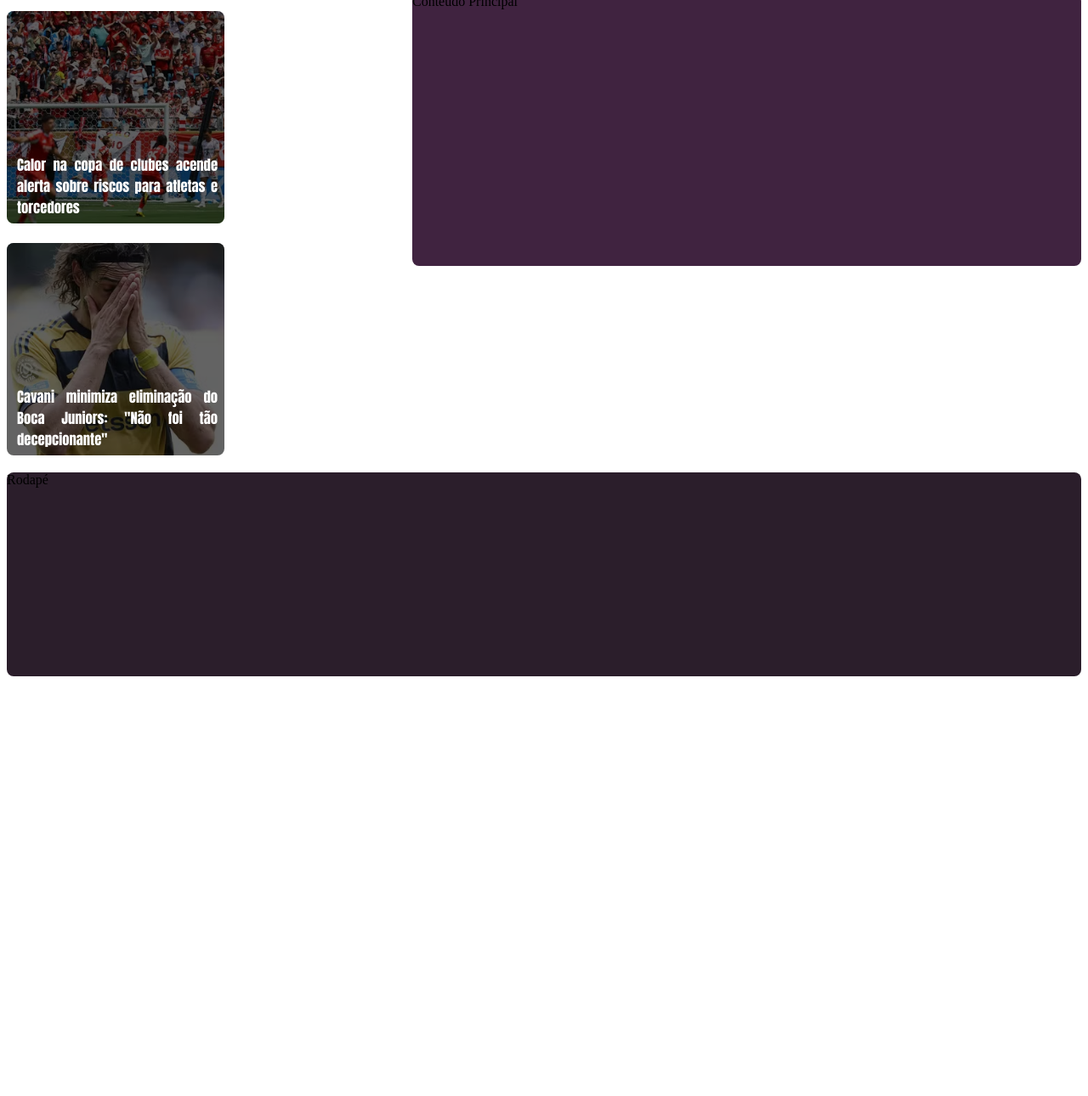
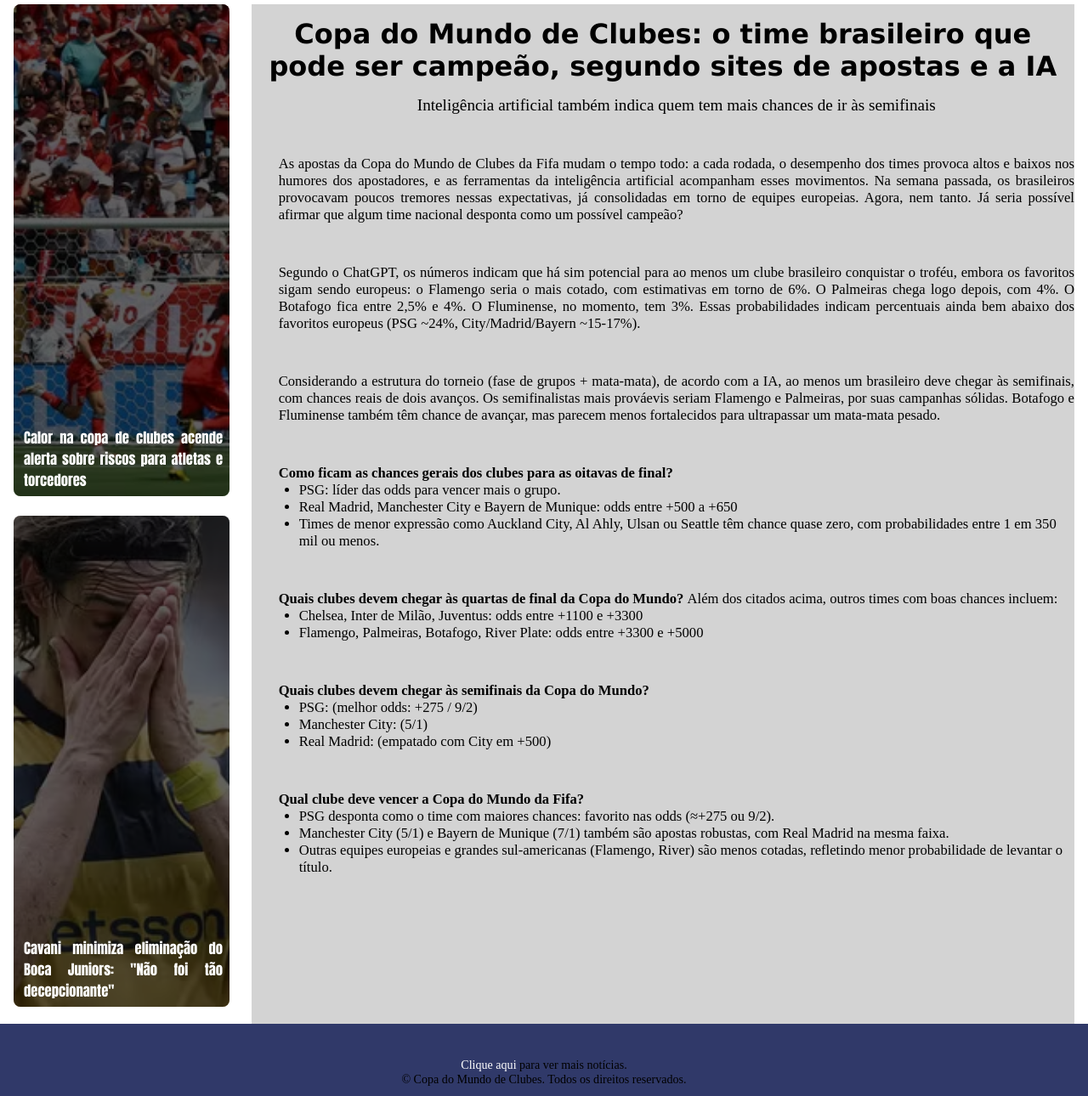
Before and after one commit to raf4sant0s/grid_git, a plain HTML site: page index.html in a window 1280 px wide. Shown: the part 98-1388 px from the top of the page at 85% size. Before the commit the page ends 902 px from the top, so only its background shows below. Drawn offline with Linux system fonts and the light colour scheme.

Commit message:
main e footer prontos

```diff
--- a/index.html
+++ b/index.html
@@ -39,9 +39,69 @@
                     <p>Cavani minimiza eliminação do Boca Juniors: "Não foi tão decepcionante"</p>
                 </div>
 
-                <div class="item4">Conteúdo Principal</div>
+                <div class="item4">
 
-                <div class="item5">Rodapé</div>
+                    <h1>Copa do Mundo de Clubes: o time brasileiro que pode ser campeão, segundo sites de apostas e a IA</h1>
+                    <p>Inteligência artificial também indica quem tem mais chances de ir às semifinais</p>
+
+                    <p class="texto">As apostas da Copa do Mundo de Clubes da Fifa mudam o tempo todo: a cada rodada,
+                     o desempenho dos times provoca altos e baixos nos humores dos apostadores, e as ferramentas da
+                     inteligência artificial acompanham esses movimentos. Na semana passada, os brasileiros provocavam poucos
+                     tremores nessas expectativas, já consolidadas em torno de equipes europeias. Agora, nem tanto. Já seria possível
+                     afirmar que algum time nacional desponta como um possível campeão?</p>
+
+                     <p class="texto">Segundo o ChatGPT, os números indicam que há sim potencial para ao menos um clube brasileiro conquistar o troféu,
+                     embora os favoritos sigam sendo europeus: o Flamengo seria o mais cotado, com estimativas em torno de 6%. O Palmeiras
+                     chega logo depois, com 4%. O Botafogo fica entre 2,5% e 4%. O Fluminense, no momento, tem 3%. Essas probabilidades indicam
+                     percentuais ainda bem abaixo dos favoritos europeus (PSG ~24%, City/Madrid/Bayern ~15-17%). </p>
+
+                     <p class="texto">Considerando a estrutura do torneio (fase de grupos + mata-mata), de acordo com a IA, ao menos um brasileiro
+                    deve chegar às semifinais, com chances reais de dois avanços. Os semifinalistas mais prováevis seriam Flamengo e Palmeiras, por suas
+                    campanhas sólidas. Botafogo e Fluminense também têm chance de avançar, mas parecem menos fortalecidos para ultrapassar um mata-mata pesado. </p>
+
+                    <p class="texto"> <strong> Como ficam as chances gerais dos clubes para as oitavas de final?</strong> <br>
+                        <ul>
+                            <li>PSG: líder das odds para vencer mais o grupo.</li>
+                            <li> Real Madrid, Manchester City e Bayern de Munique: odds entre +500 a +650</li>
+                            <li>Times de menor expressão como Auckland City, Al Ahly, Ulsan ou Seattle têm chance quase zero,
+                        com probabilidades entre 1 em 350 mil ou menos.</li>
+                        </ul>
+                        </p>
+
+
+                    <p class="texto"><strong>Quais clubes devem chegar às quartas de final da Copa do Mundo? </strong>
+                        Além dos citados acima, outros times com boas chances incluem:
+
+                        <ul>
+                            <li>Chelsea, Inter de Milão, Juventus: odds entre +1100 e +3300 </li>
+                            <li>Flamengo, Palmeiras, Botafogo, River Plate: odds entre +3300 e +5000</li>
+                        </ul>
+                    </p>
+
+                    <p class="texto"><strong> Quais clubes devem chegar às semifinais da Copa do Mundo?</strong>
+                        <ul>
+                            <li>PSG: (melhor odds: +275 / 9/2)</li>
+                            <li>Manchester City: (5/1)</li>
+                            <li>Real Madrid: (empatado com City em +500)</li>
+                        </ul>
+                        </p>
+
+                    <p class="texto"><strong> Qual clube deve vencer a Copa do Mundo da Fifa? </strong>
+
+                        <ul>
+                            <li>PSG desponta como o time com maiores chances: favorito nas odds (≈+275 ou 9/2).</li>
+                            <li>Manchester City (5/1) e Bayern de Munique (7/1) também são apostas robustas, com Real Madrid na mesma faixa. </li>
+                            <li>Outras equipes europeias e grandes sul-americanas (Flamengo, River) são menos cotadas, refletindo menor probabilidade de
+                            levantar o título. </li>
+                        </ul>
+                        </p>
+                </div>
+
+                <div class="item5">
+
+                    <p class="footer"><a href="https://veja.abril.com.br/esporte/copa-do-mundo-de-clubes-o-time-brasileiro-que-pode-ser-campeao-segundo-sites-de-apostas-e-a-ia/">
+                    Clique aqui</a> para ver mais notícias. <br>&copy Copa do Mundo de Clubes. Todos os direitos reservados.</p>
+                </div>
 
             </div>
 
--- a/style.css
+++ b/style.css
@@ -1,3 +1,11 @@
+* {
+    margin: 0;
+    padding: 0;
+    box-sizing: border-box;
+}
+
+
+
 .coitainer-main-cross-axis-row {
     display: grid;
     grid-template-areas: 'header header header header'
@@ -11,7 +19,6 @@
     grid-area: header;
     height: 6.5vmax;
     background-color: #242d60f0;
-    border-radius: 1vmin;
     display: flex;
     justify-content: space-between;
     flex-wrap: wrap;
@@ -32,12 +39,10 @@
     overflow: hidden;
     margin-left: 1vmax;
 }
-
 .navbar li {
     float: left;
     margin-right: 0.5vmax;
 }
-
 .navbar a{
     color: #ffffff;
     text-decoration: none;
@@ -46,10 +51,9 @@
     text-align: center;
     margin-top: 3.5vmin;
     border: 2px solid #000000;
-    border-radius: 2vmin;
     font-size: 1.1vmax;
+    border-radius: 1vmin;
 }
-
 .navbar a:hover{
     color: #000000;
     border-radius: 2vmin;
@@ -75,8 +79,11 @@
     align-items: flex-start;
     padding: 0;
     cursor: pointer;
+    margin-left: 2vmin;
+    /*display: grid;
+    grid-template-columns: repeat(auto-fit, minmax (20vw, 1fr));
+    gap: 1rem;*/
 }
-
 .item2::before {
     content: "";
     position: absolute;
@@ -87,7 +94,6 @@
     background-color: #0000009c;
     z-index: 1;
 }
-
 .item2 p {
     position: relative;
     z-index: 2;
@@ -100,6 +106,7 @@
     box-sizing: border-box;
     margin: 2px;
 }
+
 
 .item3 {
     grid-area: aside2;
@@ -121,8 +128,8 @@
     align-items: flex-start;
     padding: 0;
     cursor: pointer;
+    margin-left: 2vmin;
 }
-
 .item3::before {
     content: "";
     position: absolute;
@@ -133,7 +140,6 @@
     background-color: #0000009c;
     z-index: 1;
 }
-
 .item3 p {
     position: relative;
     z-index: 2;
@@ -145,19 +151,69 @@
     width: 100%;
     box-sizing: border-box;
     margin: 2px;
+
+}
+
+
+.item4 {
+    grid-area: main;
+    position: relative;
+    height: 150vh;
+    background-color: #d3d3d3;
+    margin-left: 2vmax;
+    max-height: auto;
+    min-height: 250px;
+    margin-top: 20px;
+    margin-right: 2vmin;
+}
+.item4 h1 {
+    font-family: Verdana, sans-serif;
+    font-size: 2.5vmax;
+    color: #000000;
+    align-items: center;
+    justify-content: center;
+    text-align: center;
+    margin: 2vmin;
+}
+.item4 p {
+    margin-top: 1vmin;
+    font-size: 1.5vmax;
+    color: #000000;
+    align-items: center;
+    justify-content: center;
+    text-align: center;
+    margin-left: 4vmin;
+}
+
+.item4 .texto {
+    font-size: 1.3vmax;
+    color: #000000;
+    align-items: center;
+    justify-content: center;
+    text-align: justify;
+    margin-top: 6vmin;
+}
+
+.item4 ul {
+    margin-left: 7vmin;
+    font-size: 1.3vmax;
 }
 
 
 
-.item4 {
-    grid-area: main;
-    height: 40vh;
-    background-color: #402340;
-    border-radius: 1vmin;
-}
+
 .item5 {
     grid-area: footer;
-    height: 30vh;
-    background-color: #2b1e2b;
-    border-radius: 1vmin;
+    height: 15vh;
+    background-color: #242d60f0;
+    text-align: center;
 }
+.item5 .footer {
+    margin-top: 5vmin;
+    font-size: 1.1vmax;
+}
+.item5 a {
+    list-style-type: none;
+    text-decoration: none;
+    color: #ffffff;
+}
```
